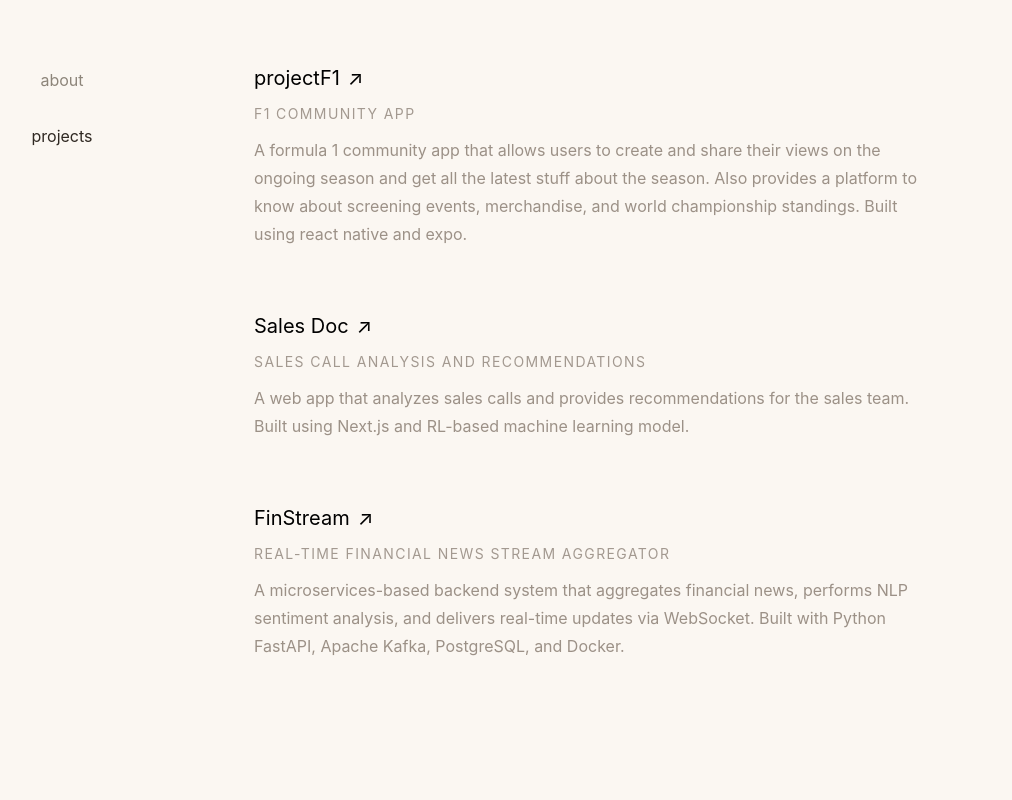
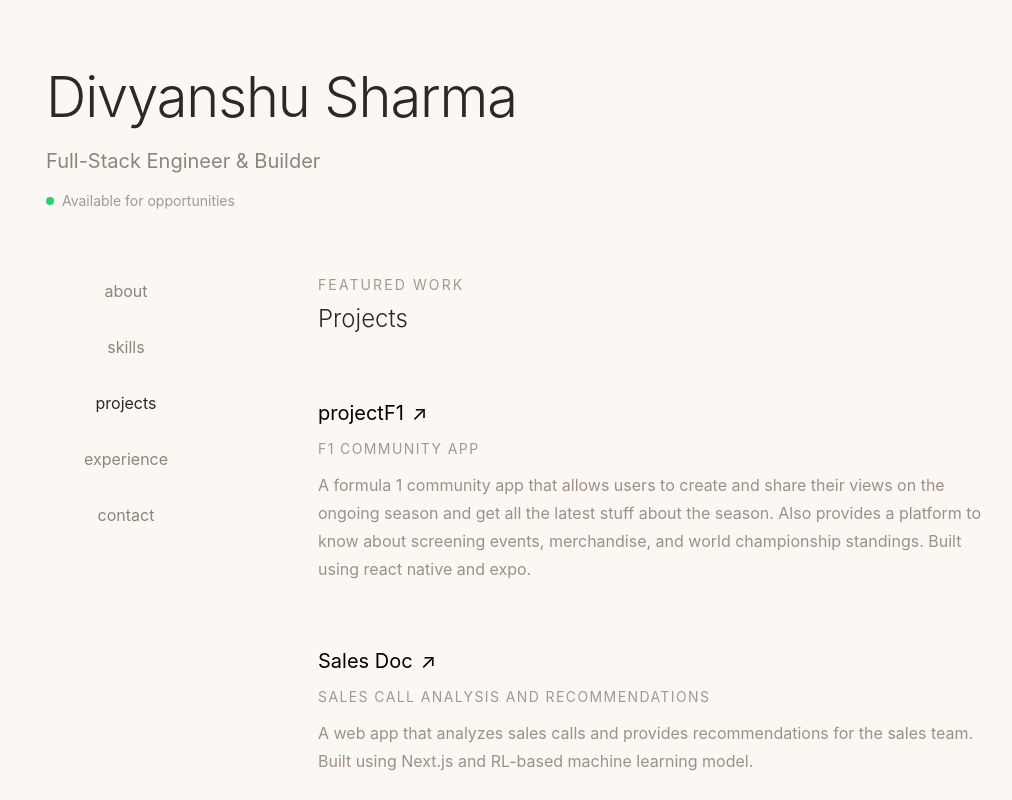
Before and after one commit to devcool20/portfolio-site, a Next.js app: page / in a window 1280 px wide. Both pictures are taken after a click on the button "projects". Shown: the top 800 px of the page, without its empty margins (82-1094 px from the left). Built offline with nearby package versions, Linux system fonts and the light colour scheme.

Commit message:
major ui/ux changes: added more sections with some on-click animations

```diff
--- a/src/app/globals.css
+++ b/src/app/globals.css
@@ -78,3 +78,135 @@
 .project-link:hover {
   color: #000000 !important;
 }
+
+/* Smooth scroll */
+html {
+  scroll-behavior: smooth;
+}
+
+/* Subtle fade-in animation */
+@keyframes fadeIn {
+  from {
+    opacity: 0;
+    transform: translateY(12px);
+  }
+  to {
+    opacity: 1;
+    transform: translateY(0);
+  }
+}
+
+.animate-fade-in {
+  animation: fadeIn 0.6s ease forwards;
+}
+
+.delay-1 { animation-delay: 0.1s; opacity: 0; }
+.delay-2 { animation-delay: 0.2s; opacity: 0; }
+.delay-3 { animation-delay: 0.3s; opacity: 0; }
+.delay-4 { animation-delay: 0.4s; opacity: 0; }
+.delay-5 { animation-delay: 0.5s; opacity: 0; }
+
+/* Skill tag styles - matching your aesthetic */
+.skill-tag {
+  display: inline-block;
+  padding: 6px 14px;
+  border: 1.5px solid #d5cdc3;
+  border-radius: 9999px;
+  font-size: 0.875rem;
+  color: #8d857a;
+  transition: all 0.25s ease;
+}
+
+.skill-tag:hover {
+  border-color: #b8ae9f;
+  color: #6f655c;
+  transform: translateY(-2px);
+}
+
+/* Experience timeline */
+.timeline-dot {
+  width: 8px;
+  height: 8px;
+  background: #c4b8a9;
+  border-radius: 50%;
+  flex-shrink: 0;
+}
+
+.timeline-line {
+  width: 1px;
+  background: linear-gradient(to bottom, #d5cdc3, transparent);
+}
+
+/* Section divider */
+.section-divider {
+  height: 1px;
+  background: linear-gradient(to right, transparent, #d5cdc3, transparent);
+  margin: 3rem 0;
+}
+
+/* Contact button */
+.contact-btn {
+  display: inline-flex;
+  align-items: center;
+  gap: 8px;
+  padding: 12px 24px;
+  border: 1.5px solid #d5cdc3;
+  border-radius: 9999px;
+  color: #6f655c;
+  text-decoration: none !important;
+  transition: all 0.25s ease;
+}
+
+.contact-btn:hover {
+  border-color: #b8ae9f;
+  background: rgba(213, 205, 195, 0.15);
+  transform: translateY(-2px);
+}
+
+/* Name heading style */
+.name-heading {
+  font-size: 2.5rem;
+  font-weight: 300;
+  letter-spacing: -0.02em;
+  color: #2f2822;
+  line-height: 1.2;
+}
+
+@media (min-width: 768px) {
+  .name-heading {
+    font-size: 3.5rem;
+  }
+}
+
+/* Subtle underline animation for links */
+.animated-underline {
+  position: relative;
+  text-decoration: none !important;
+}
+
+.animated-underline::after {
+  content: '';
+  position: absolute;
+  bottom: -2px;
+  left: 0;
+  width: 0;
+  height: 1.5px;
+  background: #cfc5b9;
+  transition: width 0.3s ease;
+}
+
+.animated-underline:hover::after {
+  width: 100%;
+}
+
+/* Image fade effect - soft edges that blend into background */
+.image-fade {
+  position: relative;
+  border-radius: 12px;
+  overflow: hidden;
+  box-shadow: 0 0 40px 20px #fbf7f2;
+}
+
+.image-fade img {
+  border-radius: 12px;
+}
--- a/src/app/page.tsx
+++ b/src/app/page.tsx
@@ -19,7 +19,7 @@
     subtitle: "F1 community app",
     description:
       "A formula 1 community app that allows users to create and share their views on the ongoing season and get all the latest stuff about the season. Also provides a platform to know about screening events, merchandise, and world championship standings. Built using react native and expo.",
-    href: "https://projectfone.vercel.app/",
+    href: "https://projf1.online/",
   },
   {
     title: "Sales Doc",
@@ -29,16 +29,44 @@
     href: "https://salesdoc.vercel.app/",
   },
   {
-  "title": "FinStream",
-  "subtitle": "Real-Time Financial News Stream Aggregator",
-  "description": "A microservices-based backend system that aggregates financial news, performs NLP sentiment analysis, and delivers real-time updates via WebSocket. Built with Python FastAPI, Apache Kafka, PostgreSQL, and Docker.",
-  "href": "https://github.com/devcool20/fin-stream"
-}
+    title: "FinStream",
+    subtitle: "Real-Time Financial News Stream Aggregator",
+    description: "A microservices-based backend system that aggregates financial news, performs NLP sentiment analysis, and delivers real-time updates via WebSocket. Built with Python FastAPI, Apache Kafka, PostgreSQL, and Docker.",
+    href: "https://github.com/devcool20/fin-stream"
+  }
+];
+
+const skills = [
+  "React / Next.js",
+  "React Native",
+  "TypeScript",
+  "Python",
+  "Node.js",
+  "FastAPI",
+  "PostgreSQL",
+  "MongoDB",
+  "Docker",
+  "AWS",
+  "Machine Learning",
+  "Kafka",
+];
+
+const experience = [
+  {
+    role: "Mobile Application Developer Intern",
+    company: "ZingVel",
+    companyUrl: "http://www.zingvel.com/",
+    period: "2024",
+    description: "Developed mobile applications using React Native and contributed to the company's product development lifecycle.",
+  },
 ];
 
 const tabs = [
   { id: "about", label: "about" },
+  { id: "skills", label: "skills" },
   { id: "projects", label: "projects" },
+  { id: "experience", label: "experience" },
+  { id: "contact", label: "contact" },
 ];
 
 import HandDrawnButton from "@/components/HandDrawnButton";
@@ -51,7 +79,7 @@
   onChange: (value: string) => void;
 }) {
   return (
-    <nav className="flex flex-row gap-6 text-sm text-[#8d857a] md:flex-col md:text-base">
+    <nav className="flex flex-row gap-4 text-sm text-[#8d857a] md:flex-col md:gap-6 md:text-base flex-wrap">
       {tabs.map((tab) => {
         const isActive = tab.id === activeTab;
         return (
@@ -67,15 +95,32 @@
   );
 }
 
+function HeaderSection() {
+  return (
+    <header className="mb-16 animate-fade-in">
+      <h1 className="name-heading mb-4">
+        Divyanshu Sharma
+      </h1>
+      <p className="text-[#8d857a] text-lg md:text-xl">
+        Full-Stack Engineer & Builder
+      </p>
+      <div className="flex items-center gap-2 mt-4 text-sm text-[#a39990]">
+        <span className="w-2 h-2 bg-green-500 rounded-full animate-pulse" />
+        <span>Available for opportunities</span>
+      </div>
+    </header>
+  );
+}
+
 function AboutSection() {
   return (
     <section className="grid gap-12 text-[#8d857a] md:grid-cols-[minmax(0,2.4fr)_minmax(0,1fr)] md:items-start">
       <div className="space-y-6 text-sm leading-7 md:text-base md:leading-[1.85]">
-        <p>
+        <p className="animate-fade-in delay-1">
           22. Application Developer and creator of{" "}
           <Link
             className="project-link underline decoration-[#cfc5b9] decoration-2 underline-offset-4"
-            href="https://projectfone.vercel.app/"
+            href="https://projf1.online/"
             target="_blank"
             rel="noreferrer"
           >
@@ -83,7 +128,7 @@
           </Link>
           — building the ultimate experience for formula 1 fans.
         </p>
-        <p>
+        <p className="animate-fade-in delay-2">
           I worked as a mobile application developer intern
           {" "}at{" "}
           <Link
@@ -96,22 +141,22 @@
           </Link>
           .
         </p>
-        <p>
+        <p className="animate-fade-in delay-3">
           I am a dedicated full-stack engineer who thrives on creating impactful and
           useful products. I approach development with a focus on both technical
           pragmatism and meticulous craft.
         </p>
-        <p>
+        <p className="animate-fade-in delay-4">
           I have a strong command over building both mobile and web
           applications. Furthermore, I possess valuable knowledge in
           integrating and deploying Machine Learning models to enhance product
           functionality, as seen in my project work.
         </p>
-        <p>
+        <p className="animate-fade-in delay-5">
           In my free time, you&apos;ll find me playing badminton, watching Formula 1 races
           on the weekends, and reading about philosophical content.
         </p>
-        <p>
+        <p className="animate-fade-in delay-5">
           You can find me on{" "}
           {socials.map((social, index) => {
             const isLast = index === socials.length - 1;
@@ -133,9 +178,9 @@
           .
         </p>
       </div>
-      <div className="relative mx-auto aspect-3/4 w-full max-w-xs">
+      <div className="relative mx-auto aspect-3/4 w-full max-w-xs animate-fade-in delay-3 image-fade">
         <Image
-          src="https://drive.google.com/uc?export=view&id=1awyg5jF4I3RfhfNGVYUjPkN0FpwAKGvj"
+          src="https://drive.google.com/uc?export=view&id=1NIcBlQ7yCFEPoCB92DrOm4thO6tUDVoL"
           alt="Portrait"
           fill
           priority
@@ -148,11 +193,54 @@
   );
 }
 
+function SkillsSection() {
+  return (
+    <section className="text-[#8d857a]">
+      <div className="space-y-8">
+        <div className="animate-fade-in">
+          <p className="text-sm uppercase tracking-[0.15em] text-[#a39990] mb-2">
+            What I work with
+          </p>
+          <h2 className="text-2xl text-[#2f2822] font-light">
+            Skills & Technologies
+          </h2>
+        </div>
+
+        <p className="text-sm leading-7 md:text-base md:leading-[1.85] max-w-2xl animate-fade-in delay-1">
+          I specialize in building full-stack applications with modern technologies.
+          Here are the tools and frameworks I work with daily.
+        </p>
+
+        <div className="flex flex-wrap gap-3 animate-fade-in delay-2">
+          {skills.map((skill, index) => (
+            <span
+              key={skill}
+              className="skill-tag"
+              style={{ animationDelay: `${0.1 + index * 0.05}s` }}
+            >
+              {skill}
+            </span>
+          ))}
+        </div>
+      </div>
+    </section>
+  );
+}
+
 function ProjectsSection() {
   return (
     <section className="space-y-16 text-[#8d857a]">
-      {projects.map((project) => (
-        <div key={project.title} className="space-y-3">
+      <div className="animate-fade-in">
+        <p className="text-sm uppercase tracking-[0.15em] text-[#a39990] mb-2">
+          Featured work
+        </p>
+        <h2 className="text-2xl text-[#2f2822] font-light mb-8">
+          Projects
+        </h2>
+      </div>
+
+      {projects.map((project, index) => (
+        <div key={project.title} className={`space-y-3 animate-fade-in delay-${index + 1}`}>
           <Link
             href={project.href}
             target="_blank"
@@ -177,18 +265,151 @@
   );
 }
 
+function ExperienceSection() {
+  return (
+    <section className="text-[#8d857a]">
+      <div className="space-y-8">
+        <div className="animate-fade-in">
+          <p className="text-sm uppercase tracking-[0.15em] text-[#a39990] mb-2">
+            Career journey
+          </p>
+          <h2 className="text-2xl text-[#2f2822] font-light">
+            Experience
+          </h2>
+        </div>
+
+        <div className="space-y-8">
+          {experience.map((exp, index) => (
+            <div
+              key={exp.company}
+              className={`flex gap-4 animate-fade-in delay-${index + 1}`}
+            >
+              <div className="flex flex-col items-center pt-2">
+                <div className="timeline-dot" />
+                <div className="timeline-line flex-1 mt-2" />
+              </div>
+              <div className="space-y-2 pb-8">
+                <div className="flex flex-col sm:flex-row sm:items-center sm:justify-between gap-1">
+                  <h3 className="text-lg text-[#2f2822]">{exp.role}</h3>
+                  <span className="text-sm text-[#a39990]">{exp.period}</span>
+                </div>
+                <Link
+                  href={exp.companyUrl}
+                  target="_blank"
+                  rel="noreferrer"
+                  className="project-link text-sm underline decoration-[#cfc5b9] decoration-2 underline-offset-4"
+                >
+                  {exp.company} ↗
+                </Link>
+                <p className="text-sm leading-7 text-[#9c9187] md:text-base md:leading-7 mt-2">
+                  {exp.description}
+                </p>
+              </div>
+            </div>
+          ))}
+        </div>
+      </div>
+    </section>
+  );
+}
+
+function ContactSection() {
+  return (
+    <section className="text-[#8d857a]">
+      <div className="space-y-8">
+        <div className="animate-fade-in">
+          <p className="text-sm uppercase tracking-[0.15em] text-[#a39990] mb-2">
+            Get in touch
+          </p>
+          <h2 className="text-2xl text-[#2f2822] font-light">
+            Let&apos;s Connect
+          </h2>
+        </div>
+
+        <p className="text-sm leading-7 md:text-base md:leading-[1.85] max-w-2xl animate-fade-in delay-1">
+          I&apos;m currently open to new opportunities. Whether you have a project in mind
+          or just want to chat, feel free to reach out!
+        </p>
+
+        <div className="flex flex-wrap gap-4 animate-fade-in delay-2">
+          <a
+            href="mailto:sharmadivyanshu265@gmail.com"
+            className="contact-btn"
+          >
+            <span>✉</span>
+            Send me an email
+          </a>
+          <Link
+            href="https://www.linkedin.com/in/divyanshu-sharma-b9b534113/"
+            target="_blank"
+            rel="noreferrer"
+            className="contact-btn"
+          >
+            <span>in</span>
+            Connect on LinkedIn
+          </Link>
+        </div>
+
+        <div className="section-divider" />
+
+        <div className="animate-fade-in delay-3">
+          <p className="text-sm text-[#a39990] mb-4">Or find me on</p>
+          <div className="flex flex-wrap gap-x-6 gap-y-2">
+            {socials.map((social) => (
+              <Link
+                key={social.label}
+                href={social.href}
+                target={social.href.startsWith("http") ? "_blank" : undefined}
+                rel={social.href.startsWith("http") ? "noreferrer" : undefined}
+                className="text-sm animated-underline text-[#8d857a] hover:text-[#6f655c]"
+              >
+                {social.label}
+              </Link>
+            ))}
+          </div>
+        </div>
+
+        <div className="pt-8 text-sm text-[#a39990] animate-fade-in delay-4">
+          <p>In my free time: 🏸 Badminton • 🏎️ F1 • 📚 Philosophy</p>
+        </div>
+      </div>
+    </section>
+  );
+}
+
+function renderSection(activeTab: string) {
+  switch (activeTab) {
+    case "about":
+      return <AboutSection />;
+    case "skills":
+      return <SkillsSection />;
+    case "projects":
+      return <ProjectsSection />;
+    case "experience":
+      return <ExperienceSection />;
+    case "contact":
+      return <ContactSection />;
+    default:
+      return <AboutSection />;
+  }
+}
+
 export default function Home() {
   const [activeTab, setActiveTab] = useState<string>("about");
 
   return (
     <div className="min-h-screen bg-[#fbf7f2] px-6 py-16 text-[#2f2822] md:px-10 lg:px-16">
-      <div className="flex w-full max-w-5xl flex-col gap-16 md:flex-row md:items-start md:gap-28">
-        <aside className="sticky top-16 self-start md:w-40 md:flex-none">
-          <NavTabs activeTab={activeTab} onChange={setActiveTab} />
-        </aside>
-        <main className="flex-1 overflow-hidden">
-          {activeTab === "about" ? <AboutSection /> : <ProjectsSection />}
-        </main>
+      <div className="max-w-5xl mx-auto">
+        <HeaderSection />
+
+        <div className="flex w-full flex-col gap-16 md:flex-row md:items-start md:gap-28">
+          <aside className="sticky top-16 self-start md:w-40 md:flex-none">
+            <NavTabs activeTab={activeTab} onChange={setActiveTab} />
+          </aside>
+          <main className="flex-1 overflow-hidden" key={activeTab}>
+            {renderSection(activeTab)}
+          </main>
+        </div>
       </div>
     </div>
   );
```
Also changed, not shown: package.json (+7 -6 lines), 1 other file (tests, documents, lock files or other folders).
